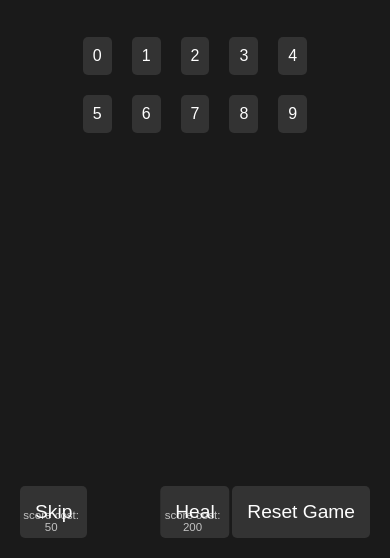
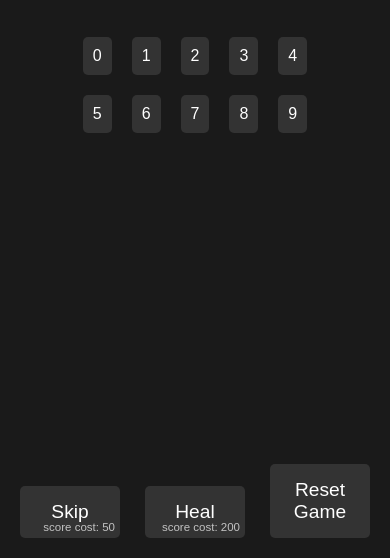
Before and after one commit to leegee1080/PWAMathDungeon, a plain HTML site: page index.html in a window 390 px wide. Shown: the part 286-844 px from the top of the page. Drawn offline with Linux system fonts and the light colour scheme.

Commit message:
mroe formatting

```diff
--- a/app.js
+++ b/app.js
@@ -86,7 +86,7 @@ document.addEventListener('DOMContentLoaded', () => {
                 setTimeout(() => {
                     problemElement.classList.remove('flash-green');
                     newProblem();
-                }, 1500);
+                }, 500);
             } else {
                 problemElement.classList.add('flash-red');
                 updateHP(hp - 10);
--- a/style.css
+++ b/style.css
@@ -62,6 +62,10 @@ body {
     transition: background-color 0.2s;
 }
 
+#skip-btn, #heal-btn, #reset-btn {
+    width: 120px;
+}
+
 .number-btn:hover, #skip-btn:hover, #heal-btn:hover, #reset-btn:hover {
     background-color: #555;
 }
@@ -96,10 +100,11 @@ body {
     right: 5px;
     font-size: 0.7em;
     opacity: 0.7;
+    white-space: nowrap;
 }
 
 .flash-green {
-    animation: flash-green 0.5s 3;
+    animation: flash-green 0.5s 1;
 }
 
 .score-flash-green {
@@ -133,4 +138,5 @@ body {
     #score { font-size: 1.7em; }
     #hp { font-size: 1.2em; }
     .cost-label { font-size: 0.6em; }
+    #skip-btn, #heal-btn, #reset-btn { width: 100px; }
 }
```
